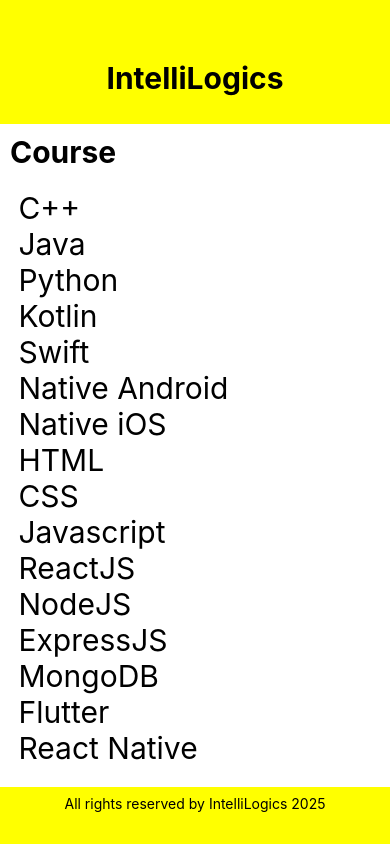
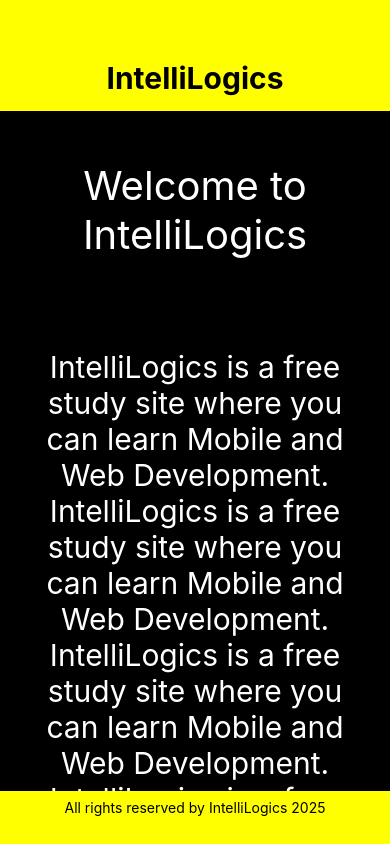
Before and after one commit to abidroid/ReactNativeApp1, a React Native app: screen / in a window 390 px wide. Built offline with nearby package versions, Linux system fonts and the light colour scheme.

Commit message:
scrollview

```diff
--- a/App.js
+++ b/App.js
@@ -7,11 +7,11 @@
 export default function App() {
   return (
     <View
-      style={{ backgroundColor: 'white', flex: 1, }}
+      style={{ backgroundColor: 'black', flex: 1, }}
     >
 
       <HeaderComponent />
-      <CourseItems />
+      <Welcome />
       <FooterComponent />
 
 
--- a/components/CourseItems.js
+++ b/components/CourseItems.js
@@ -12,7 +12,9 @@
                 flex: 0.8,
             }}
         >
-            <ScrollView>
+            <ScrollView
+                indicatorStyle='black'
+            >
                 <Text
                 style={{
                     fontSize: 30,
--- a/components/Welcome.js
+++ b/components/Welcome.js
@@ -1,4 +1,4 @@
-import { View, Text } from 'react-native';
+import { View, Text, ScrollView } from 'react-native';
 
 function Welcome() {
 
@@ -7,9 +7,10 @@
         <View
             style={{
                 flex: 0.92,
-
-
             }}
+        >
+            <ScrollView
+            indicatorStyle={'white'}
             >
                 <Text
                     style={{
@@ -19,7 +20,7 @@
                         padding: 50,
                     }}
                 >Welcome to IntelliLogics</Text>
-            <View style={{height: 20}}></View>
+                <View style={{ height: 20 }}></View>
                 <Text
                     style={{
                         color: 'white',
@@ -27,8 +28,16 @@
                         fontSize: 30,
                         padding: 20,
                     }}
-            >IntelliLogics is a free study site where you can learn Mobile and Web Development.</Text>
+                >
+                    IntelliLogics is a free study site where you can learn Mobile and Web Development.
+                    IntelliLogics is a free study site where you can learn Mobile and Web Development.
+                    IntelliLogics is a free study site where you can learn Mobile and Web Development.
+                    IntelliLogics is a free study site where you can learn Mobile and Web Development.
+                    IntelliLogics is a free study site where you can learn Mobile and Web Development.
+                    IntelliLogics is a free study site where you can learn Mobile and Web Development.
 
+                </Text>
+            </ScrollView>
         </View>
     );
 };
```
Lines whose indentation alone changed are shown as unchanged.
